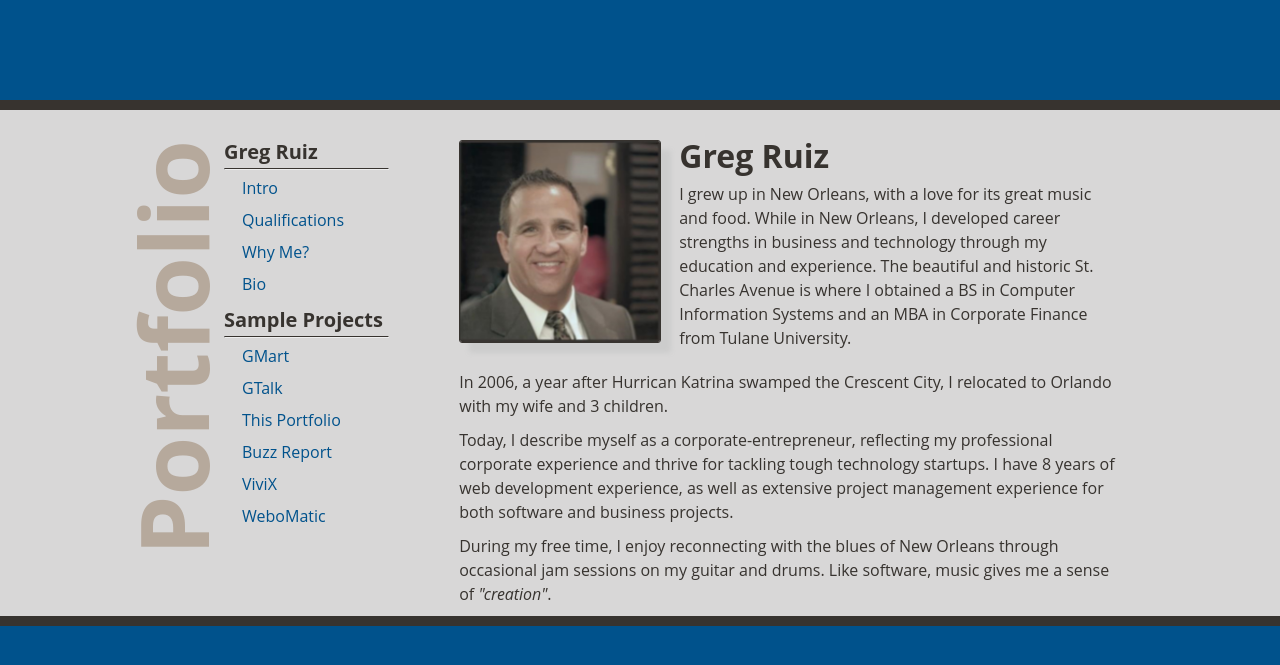
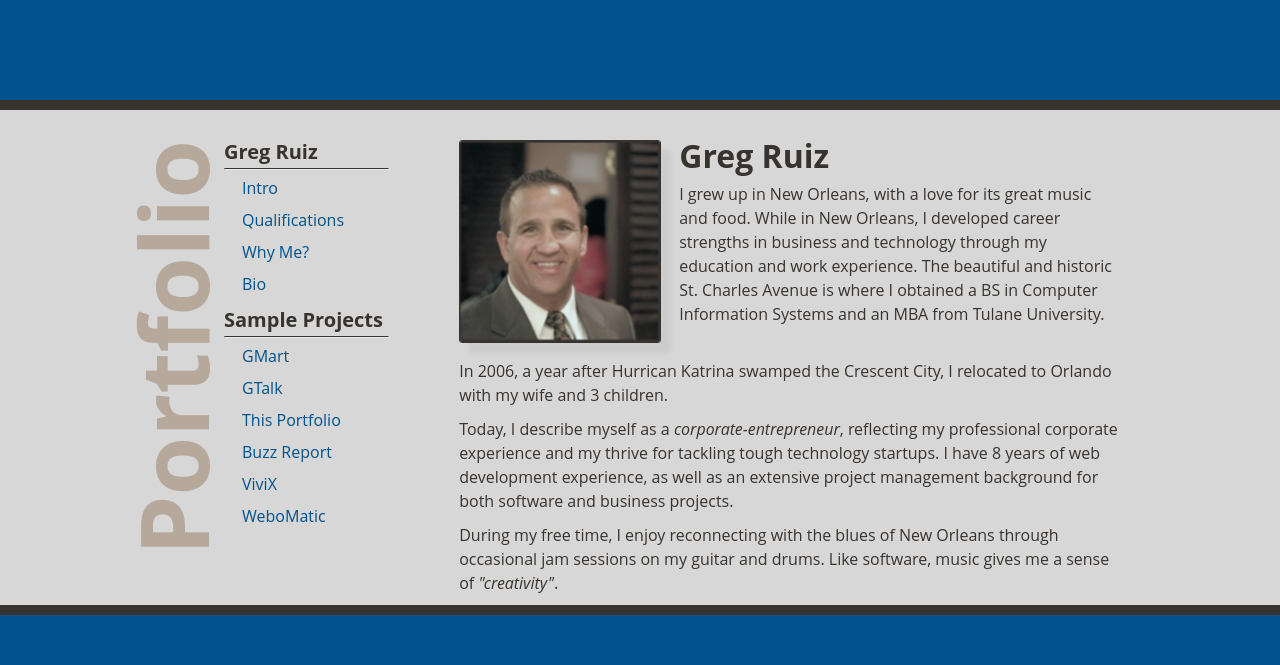
Before and after one commit to GregBoBeg/gregruizportfolio, a Django app: page /bio/ in a window 1280 px wide. Shown: the top 665 px of the page. Run offline with Django 3.2, Linux system fonts and the light colour scheme.

Commit message:
Resume verbiage cleanup

```diff
--- a/gfolio_app/templates/gfolio_app/bio.html
+++ b/gfolio_app/templates/gfolio_app/bio.html
@@ -16,9 +16,9 @@
         <p>
             I grew up in New Orleans, with a love for its great music and food.
             While in New Orleans, I developed career strengths in business and technology
-            through my education and experience.
+            through my education and work experience.
             The beautiful and historic St. Charles Avenue is where I obtained
-            a BS in Computer Information Systems and an MBA in Corporate Finance from Tulane University.
+            a BS in Computer Information Systems and an MBA from Tulane University.
         </p>
     </div>
 </div>
@@ -28,14 +28,14 @@
         with my wife and 3 children.
     </p>
     <p>
-        Today, I describe myself as a corporate-entrepreneur, reflecting my
-        professional corporate experience and thrive for tackling tough technology startups.
-        I have 8 years of web development experience, as well as extensive project management experience
+        Today, I describe myself as a <em>corporate-entrepreneur</em>, reflecting my
+        professional corporate experience and my thrive for tackling tough technology startups.
+        I have 8 years of web development experience, as well as an extensive project management background
         for both software and business projects.
     </p>
     <p>
         During my free time, I enjoy reconnecting with the blues of New Orleans through occasional
-        jam sessions on my guitar and drums.  Like software, music gives me a sense of <em>"creation"</em>.
+        jam sessions on my guitar and drums.  Like software, music gives me a sense of <em>"creativity"</em>.
     </p>
 </div>
 
--- a/gfolio_app/templates/gfolio_app/qualifications.html
+++ b/gfolio_app/templates/gfolio_app/qualifications.html
@@ -21,9 +21,9 @@
     </div>
 </div>
 <div>
-    <h3>Career Highlights</h3>
+    <h3>Qualification Highlights</h3>
     <ul>
-        <li>8+ Years of web development experience</li>
+        <li>8+ Years of full-stack web development</li>
         <li>BS in Computer Information Systems</li>
         <li>MBA in Corporate Finance</li>
     </ul>
--- a/gfolio_app/templates/gfolio_app/whyGreg.html
+++ b/gfolio_app/templates/gfolio_app/whyGreg.html
@@ -18,7 +18,7 @@
             <span>Hi.  My name is Greg.  </span>As you can tell, I have a passion for writing great software.
             I work with clients who require experience, maturity, quality and attention to detail.
             These are qualities I’ve valued my entire life, leading me from web development,
-            to project management, and even into higher-level roles within multiple businesses and corporations.
+            to project management, and even higher-level roles for multiple businesses and corporations.
         </p>
     </div>
 </div>
@@ -36,7 +36,7 @@
     </p>
     <p>
         Whether you’re looking for someone to take on your next web development project
-        or you’re seeking proven work ethic for something larger,
+        or you’re seeking a proven, accomplished professional for something larger,
         let's connect to determine whether my services are a good fit for your next project.
     </p>
     <p>
```
